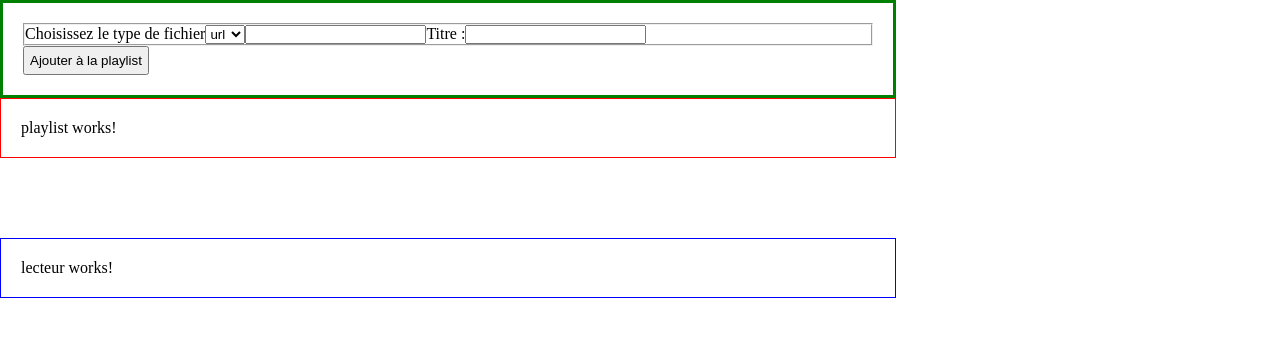
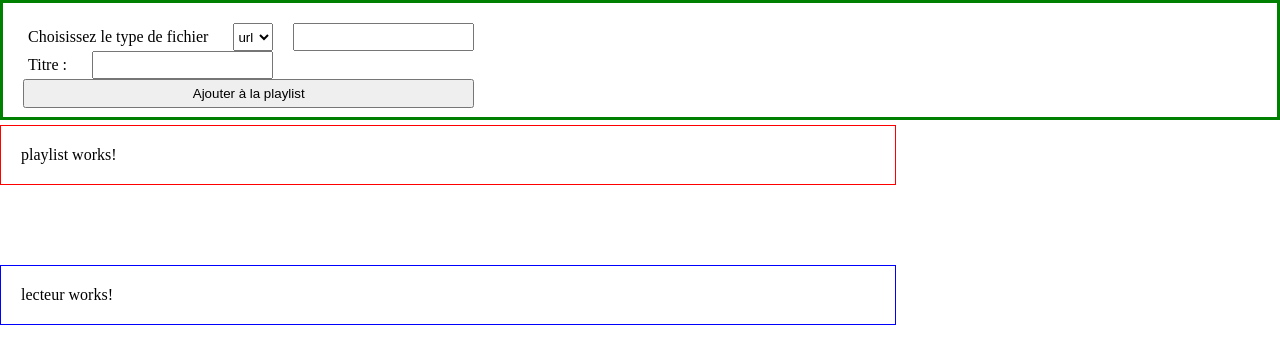
Before and after one commit to nicolaschapgier/Augular-audio, an Angular app: page / in a window 1280 px wide. Shown: the top 364 px of the page. Built offline with nearby package versions, Linux system fonts and the light colour scheme.

Commit message:
url works

```diff
--- a/src/app/form/form.component.html
+++ b/src/app/form/form.component.html
@@ -1,6 +1,12 @@
 <div class="form">
-  <form action="" [formGroup]="fileForm" (ngSubmit)="onSubmit()">
-    <fieldset>
+  <form
+    class="form-container"
+    action=""
+    [formGroup]="fileForm"
+    (ngSubmit)="onSubmit()"
+  >
+    <!-- <fieldset> -->
+    <div class="file">
       <label for="inputChoice">Choisissez le type de fichier</label>
       <select
         formControlName="inputType"
@@ -18,9 +24,12 @@
         [accept]="selectedOption === 'file' ? 'audio/mp3,audio/wav' : ''"
         (change)="onFileChange($event)"
       />
+    </div>
+    <div class="title">
       <label name="title" for="title">Titre :</label>
       <input id="title" name="title" type="text" formControlName="title" />
-    </fieldset>
+    </div>
+    <!-- </fieldset> -->
     <button type="submit">Ajouter à la playlist</button>
   </form>
 </div>
--- a/src/app/form/form.component.scss
+++ b/src/app/form/form.component.scss
@@ -1,4 +1,31 @@
 .form {
+  display: flex;
   padding: 20px;
+  margin-bottom: 5px;
+  width: 100vw;
+  height: 15vh;
   border: 3px solid green;
+  .form-container {
+    display: flex;
+    flex-direction: column;
+    justify-content: space-between;
+    height: 100%;
+  }
+  .file {
+    display: flex;
+    label {
+      margin-right: 20px;
+      padding: 5px;
+    }
+    select {
+      margin-right: 20px;
+    }
+  }
+  .title {
+    display: flex;
+    label {
+      margin-right: 20px;
+      padding: 5px;
+    }
+  }
 }
--- a/src/app/form/form.component.ts
+++ b/src/app/form/form.component.ts
@@ -16,7 +16,7 @@ export class FormComponent {
     inputType: ['text'],
     inputValue: [''],
     title: [''],
-    blobFile: [''],
+    inputFile: [''],
     isPlaying: false,
   });
 
@@ -33,7 +33,7 @@ export class FormComponent {
   onSubmit() {
     this.onFileChange;
     this.fileForm.patchValue({
-      blobFile: this.blobLocalMusic,
+      inputFile: this.file,
     });
     // console.log("de l'enfant ", this.fileForm.value);
     this.sendSongToParentComponent();
@@ -44,15 +44,13 @@ export class FormComponent {
     this.songEmitFromForm.emit(this.fileForm.value);
   }
 
-  blobLocalMusic!: string;
+  file!: string;
 
   onFileChange(event: any) {
-    // console.log('event : ', event);
-    let file = event.target.files[0];
-    // console.log('file : ', file);
-    this.blobLocalMusic = URL.createObjectURL(file);
-    console.log(this.blobLocalMusic);
-    return this.blobLocalMusic;
+    this.file =
+      this.selectedOption === 'file'
+        ? URL.createObjectURL(event.target.files[0])
+        : event.target.value;
   }
 
   // reset le formulaire et réassigne inputType text
--- a/src/app/lecteur/lecteur.component.html
+++ b/src/app/lecteur/lecteur.component.html
@@ -13,8 +13,8 @@
     </figcaption> -->
 
     <div *ngIf="songsToPlay">
-      <audio autoplay loop #audio>
-        <source [src]="audioSrc" type="audio/mp3" />
+      <audio [src]="audioSrc" #audio>
+        <source type="audio/mp3" />
       </audio>
       <!-- <p>{{ audioTitle }}</p> -->
       <div class="coucou" *ngIf="songsToPlay.length >= 1">
@@ -25,7 +25,13 @@
         <div class="progress-bar">
           <label for="file">File progress :</label>
 
-          <progress id="file" max="100" value="10">10%</progress>
+          <progress
+            id="audio"
+            value="{{ (audio.currentTime / audio.duration) * 100 }}"
+            max="100"
+          >
+            10%
+          </progress>
         </div>
         <div class="btn">
           <button (click)="playSong()">listen song</button>
--- a/src/app/lecteur/lecteur.component.ts
+++ b/src/app/lecteur/lecteur.component.ts
@@ -20,10 +20,7 @@ export class LecteurComponent {
   stopAudioFromService(): void {
     this.audioService.stopAudio(this.songsToPlay);
   }
-
-  // currentSongArr: number = 0;
-  // audio = new Audio();
-
-  // songToPlay!: any;
-  // this.audio.onended = () +> {index++ playCurrentTrack}
+  progressBar() {
+    // console.log();
+  }
 }
--- a/src/app/playlist/song/song.component.html
+++ b/src/app/playlist/song/song.component.html
@@ -1,9 +1,6 @@
 <div class="song-container">
   <p>Title :</p>
   <p [ngClass]="song.isPlaying ? 'playing' : ''">{{ song.title }}</p>
-  <audio>
-    <source [src]="audioSrc" type="audio/mp3" />
-  </audio>
   <!-- Au click joue le son -->
   <button (click)="playOneSong(song)">Play</button>
 </div>
--- a/src/app/playlist/song/song.component.ts
+++ b/src/app/playlist/song/song.component.ts
@@ -19,6 +19,6 @@ export class SongComponent {
   audioSrc: string = '';
 
   playOneSong(song: any) {
-    this.audioService.playOneSong(song.blobFile, song);
+    this.audioService.playOneSong(song.inputFile, song);
   }
 }
--- a/src/app/shared/play-audio.service.ts
+++ b/src/app/shared/play-audio.service.ts
@@ -23,15 +23,14 @@ export class PlayAudioService {
 
     // si l'index du son à jouer est inférieur à la taille du tableau de sons
     if (this.currentSongArr < songsToPlay.length) {
-      this.audioSrc = songsToPlay[this.currentSongArr].blobFile; // on récupère le blob du son à jouer
+      this.audioSrc = songsToPlay[this.currentSongArr].inputFile; // on récupère le blob du son à jouer
+      songsToPlay[this.currentSongArr].isPlaying = true; // changer le boolean de isPlaying = true
 
-      songsToPlay[this.currentSongArr].isPlaying = true; // changer le boolean de isPlaying = true
       this.playOneSong(this.audioSrc);
 
-      this.endOfList(songsToPlay);
+      this.endOfList(songsToPlay); // à la fin du son
     } else {
       console.log('loop');
-
       // on revient au début
       this.currentSongArr = 0;
       this.startPlaylistFromService(songsToPlay);
@@ -43,7 +42,7 @@ export class PlayAudioService {
     song ? (song.isPlaying = true) : '';
 
     this.audio.src = audioSrc; // on récupère la source pour le audio.play (j'imagine)
-    this.audio.load();
+    // this.audio.load();
 
     this.audio.play();
     this.audio.onended = () => {
@@ -79,7 +78,7 @@ export class PlayAudioService {
   //   // si l'index du son à jouer est inférieur à la taille du tableau de sons
   //   if (this.currentSongArr < songsToPlay.length) {
   //     console.log('coucou');
-  //     this.audioSrc = songsToPlay[this.currentSongArr].blobFile; // on récupère le blob du son à jouer
+  //     this.audioSrc = songsToPlay[this.currentSongArr].inputFile; // on récupère le blob du son à jouer
   //     this.audioTitle = songsToPlay[this.currentSongArr].title; // on récupère le title du son à jouer
 
   //     this.audio.src = this.audioSrc; // on récupère la source pour le audio.play (j'imagine)
```
Also changed, not shown: src/app/app.component.scss (line endings or trailing spaces).
